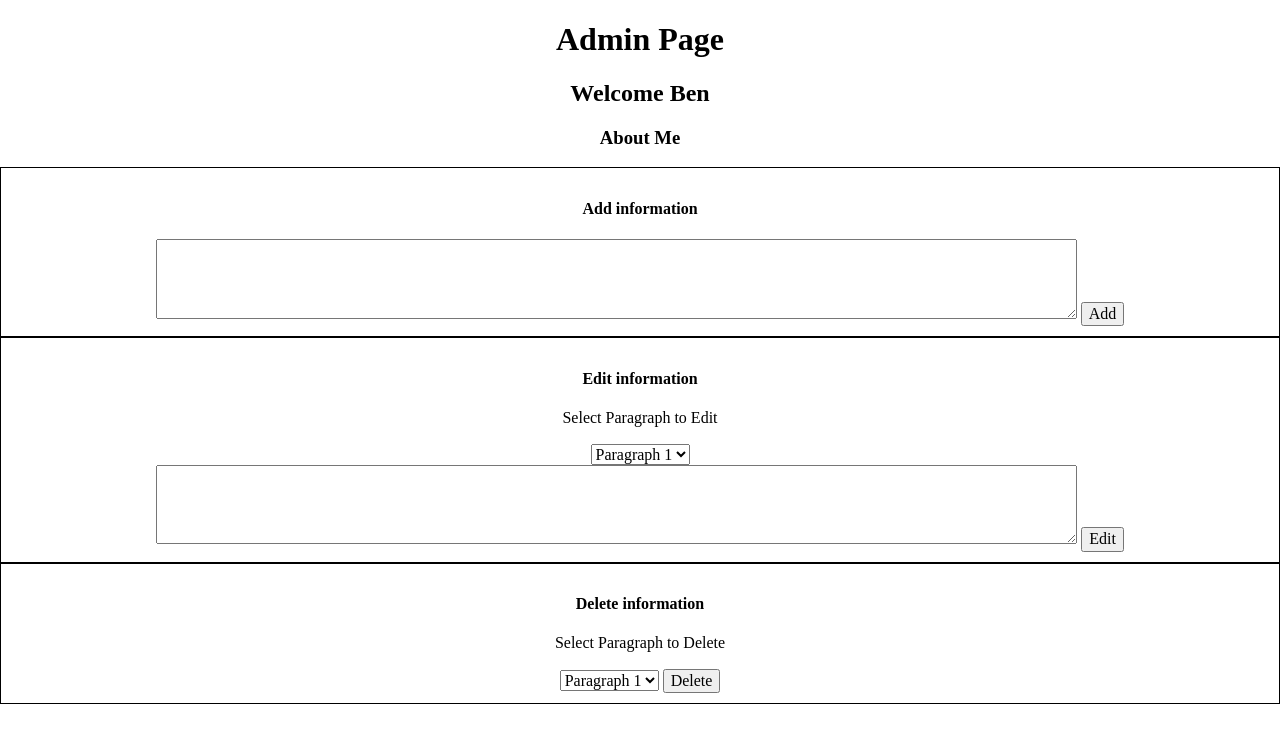
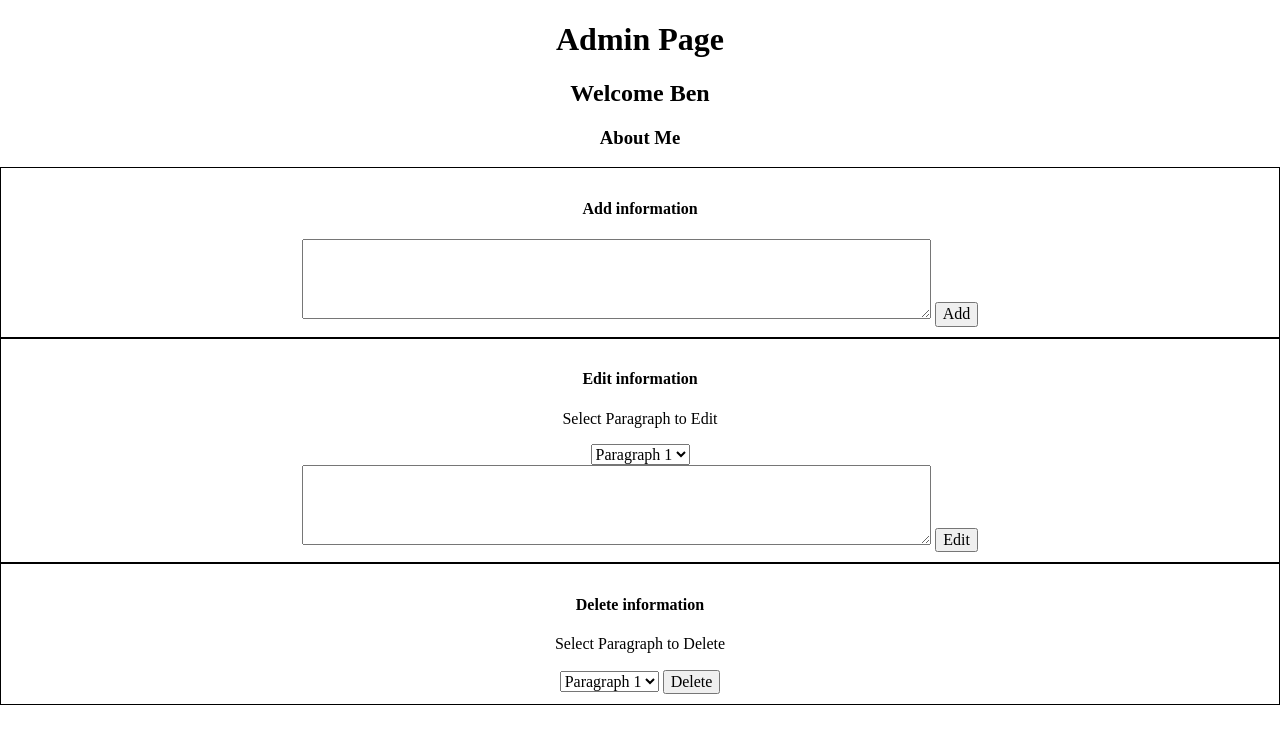
Before and after one commit to Knux2/portfolio, a PHP site: page /admin.php in a window 1280 px wide. Shown: the top 744 px of the page. Run offline with PHP 8.4, Linux system fonts and the light colour scheme.

Commit message:
Actioned changes from first code review

```diff
--- a/admin.php
+++ b/admin.php
@@ -16,31 +16,35 @@
     <header>
         <h1>Admin Page</h1>
         <h2>Welcome Ben</h2>
+    </header>
+    <section class="aboutMe">
         <h3>About Me</h3>
-    </header>
-    <div class="forms">
-        <div class="container">
-            <h4>Add information</h4><form method="post">
-                <textarea rows="4" cols="100" name="add"></textarea>
+        <div>
+            <h4>Add information</h4>
+            <form method="post">
+                <textarea name="add"></textarea>
                 <input type="submit" value="Add">
             </form>
         </div>
-        <div class="container">
+        <div>
             <h4>Edit information</h4>
             <p>Select Paragraph to Edit</p>
+            <form method="post">
                 <select>
                     <option>Paragraph 1</option>
                     <option>Paragraph 2</option>
                     <option>Paragraph 3</option>
                 </select>
+            </form>
             <form method="post">
-                <textarea rows="4" cols="100" name="edit"></textarea>
+                <textarea name="edit"></textarea>
                 <input type="submit" value="Edit">
             </form>
         </div>
-        <div class="container">
+        <div>
             <h4>Delete information</h4>
             <p>Select Paragraph to Delete</p>
+            <form method="post">
                 <select>
                     <option>Paragraph 1</option>
                     <option>Paragraph 2</option>
@@ -49,5 +53,5 @@
                 <input type="submit" value="Delete">
             </form>
         </div>
-    </div>
+    </section>
 </body>
--- a/css/admin.css
+++ b/css/admin.css
@@ -6,11 +6,16 @@ header {
     text-align: center;
 }
 
-.forms {
+section {
     text-align: center;
 }
 
-.container {
+.aboutMe > div {
     border: 1px solid black;
     padding: 10px;
 }
+
+textarea {
+    width: 50%;
+    height: 80px;
+}
```
